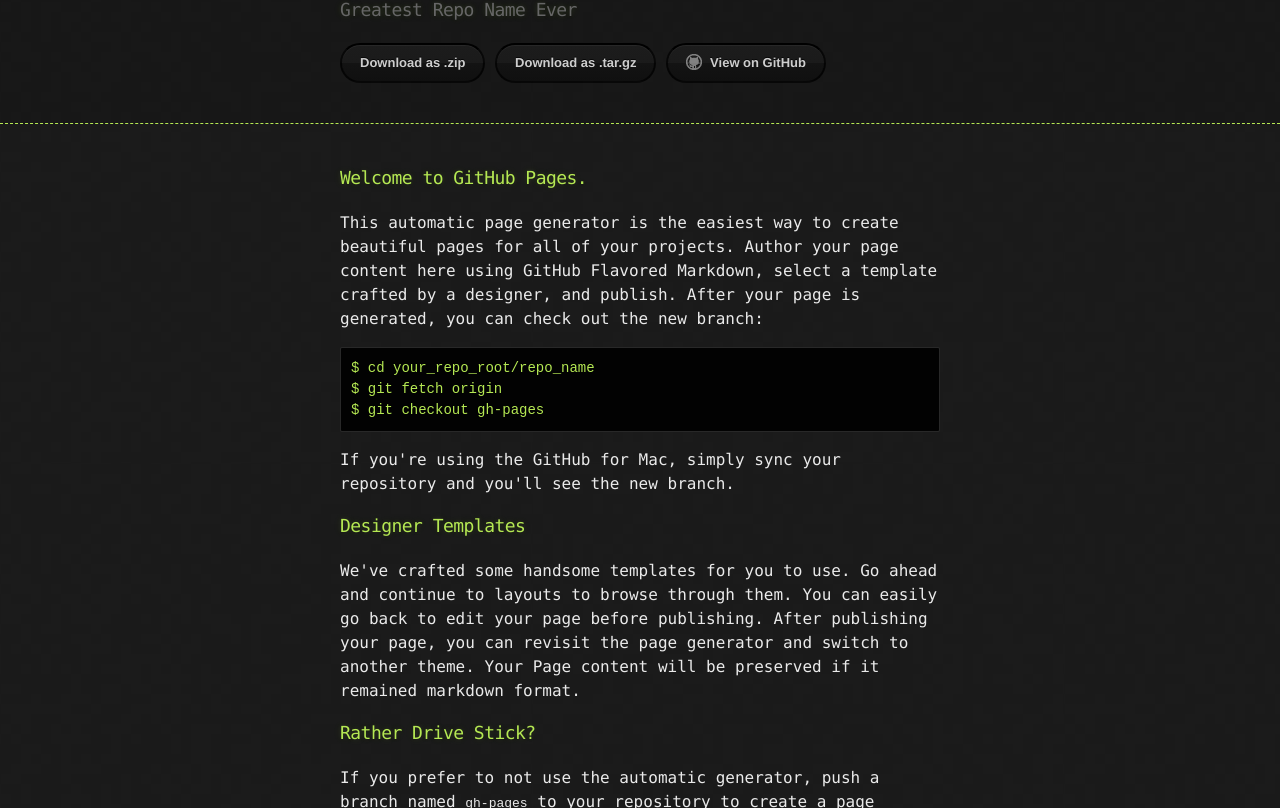
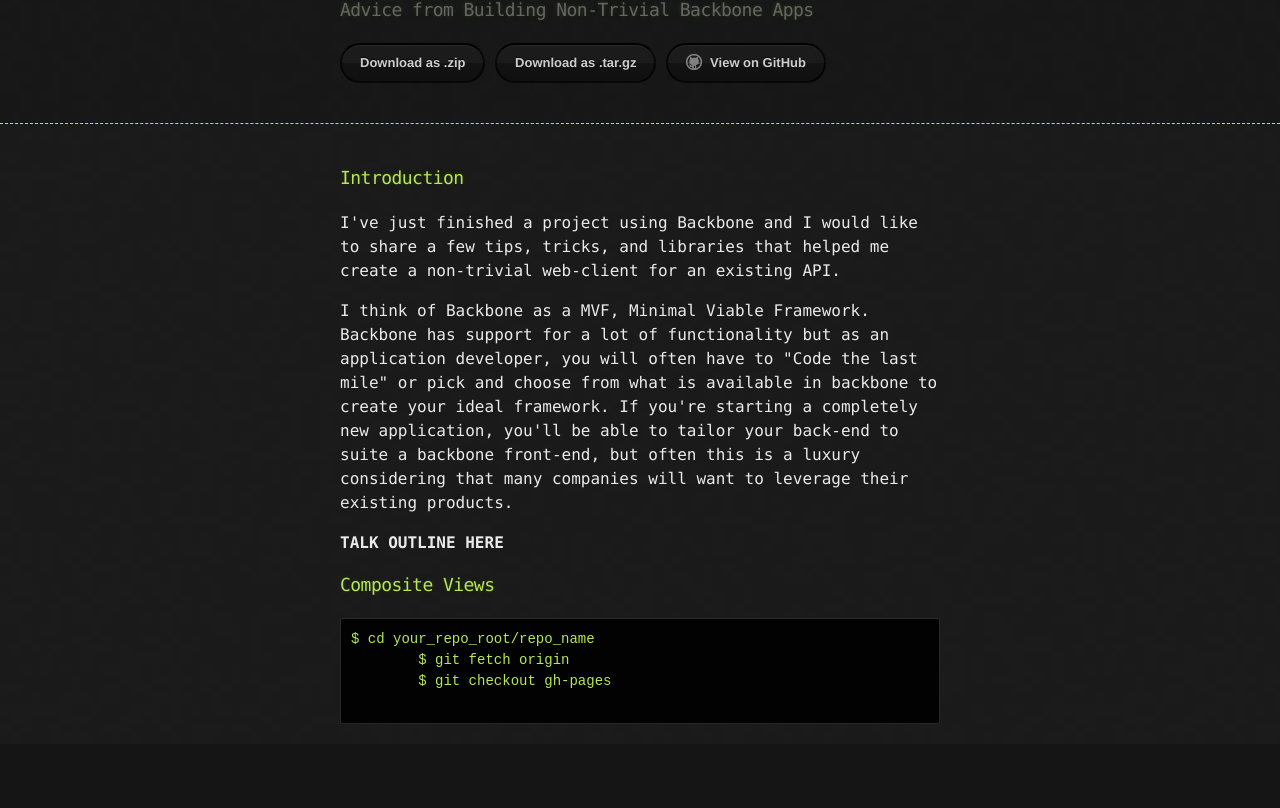
Before and after one commit to wwilkins/Backbone-Lessons-Learned, a plain HTML site: page index.html in a window 1280 px wide. Shown: the part 69-877 px from the top of the page. After the commit the page ends 813 px from the top, so only its background shows below. Drawn offline with Linux system fonts and the light colour scheme.

Commit message:
Remove default page content

```diff
--- a/index.html
+++ b/index.html
@@ -8,15 +8,15 @@
     <link rel="stylesheet" type="text/css" href="stylesheets/pygment_trac.css" media="screen" />
     <link rel="stylesheet" type="text/css" href="stylesheets/print.css" media="print" />
 
-    <title>Drunken-archer by wwilkins</title>
+    <title>Backbone Lessons Learned</title>
   </head>
 
   <body>
 
     <header>
       <div class="container">
-        <h1>Drunken-archer</h1>
-        <h2>Greatest Repo Name Ever</h2>
+        <h1>Backbone Lessons Learned</h1>
+        <h2>Advice from Building Non-Trivial Backbone Apps</h2>
 
         <section id="downloads">
           <a href="https://github.com/wwilkins/drunken-archer/zipball/master" class="btn">Download as .zip</a>
@@ -28,32 +28,31 @@
 
     <div class="container">
       <section id="main_content">
-        <h3>Welcome to GitHub Pages.</h3>
+        <h3>Introduction</h3>
 
-<p>This automatic page generator is the easiest way to create beautiful pages for all of your projects. Author your page content here using GitHub Flavored Markdown, select a template crafted by a designer, and publish. After your page is generated, you can check out the new branch:</p>
+        <p>
+          I've just finished a project using Backbone and I would like to share a few tips, tricks, and libraries that helped me create a non-trivial web-client for an existing API.
+        </p>
 
-<pre><code>$ cd your_repo_root/repo_name
-$ git fetch origin
-$ git checkout gh-pages
-</code></pre>
+        <p>
+          I think of Backbone as a MVF, Minimal Viable Framework. Backbone has support for a lot of functionality but as an application developer, you will often have to "Code the last mile" or pick and choose from what is available in backbone to create your ideal framework. If you're starting a completely new application, you'll be able to tailor your back-end to suite a backbone front-end, but often this is a luxury considering that many companies will want to leverage their existing products.
+        </p>
 
-<p>If you're using the GitHub for Mac, simply sync your repository and you'll see the new branch.</p>
+        <p>
+          <strong>TALK OUTLINE HERE</strong>
+        </p>
 
-<h3>Designer Templates</h3>
+        <h3>Composite Views</h3>
 
-<p>We've crafted some handsome templates for you to use. Go ahead and continue to layouts to browse through them. You can easily go back to edit your page before publishing. After publishing your page, you can revisit the page generator and switch to another theme. Your Page content will be preserved if it remained markdown format.</p>
+        <p>
+        </p>
 
-<h3>Rather Drive Stick?</h3>
 
-<p>If you prefer to not use the automatic generator, push a branch named <code>gh-pages</code> to your repository to create a page manually. In addition to supporting regular HTML content, GitHub Pages support Jekyll, a simple, blog aware static site generator written by our own Tom Preston-Werner. Jekyll makes it easy to create site-wide headers and footers without having to copy them across every page. It also offers intelligent blog support and other advanced templating features.</p>
+        <pre><code>$ cd your_repo_root/repo_name
+        $ git fetch origin
+        $ git checkout gh-pages
+        </code></pre>
 
-<h3>Authors and Contributors</h3>
-
-<p>You can <a href="https://github.com/blog/821" class="user-mention">@mention</a> a GitHub username to generate a link to their profile. The resulting <code>&lt;a&gt;</code> element will link to the contributor's GitHub Profile. For example: In 2007, Chris Wanstrath (<a href="https://github.com/defunkt" class="user-mention">@defunkt</a>), PJ Hyett (<a href="https://github.com/pjhyett" class="user-mention">@pjhyett</a>), and Tom Preston-Werner (<a href="https://github.com/mojombo" class="user-mention">@mojombo</a>) founded GitHub.</p>
-
-<h3>Support or Contact</h3>
-
-<p>Having trouble with Pages? Check out the documentation at <a href="http://help.github.com/pages">http://help.github.com/pages</a> or contact <a href="mailto:support@github.com">support@github.com</a> and we’ll help you sort it out.</p>
       </section>
     </div>
 
```
Also changed, not shown: example1.html (added, +62 -0 lines).
